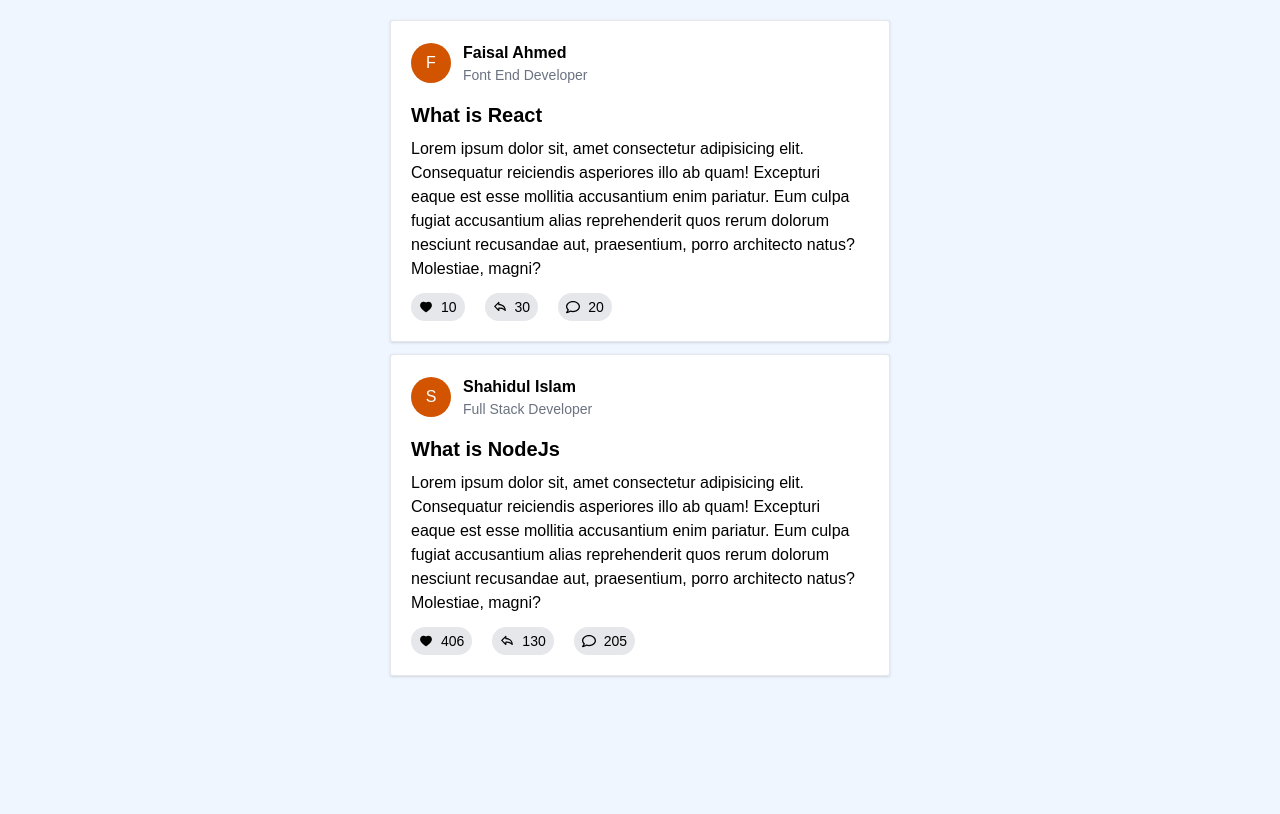
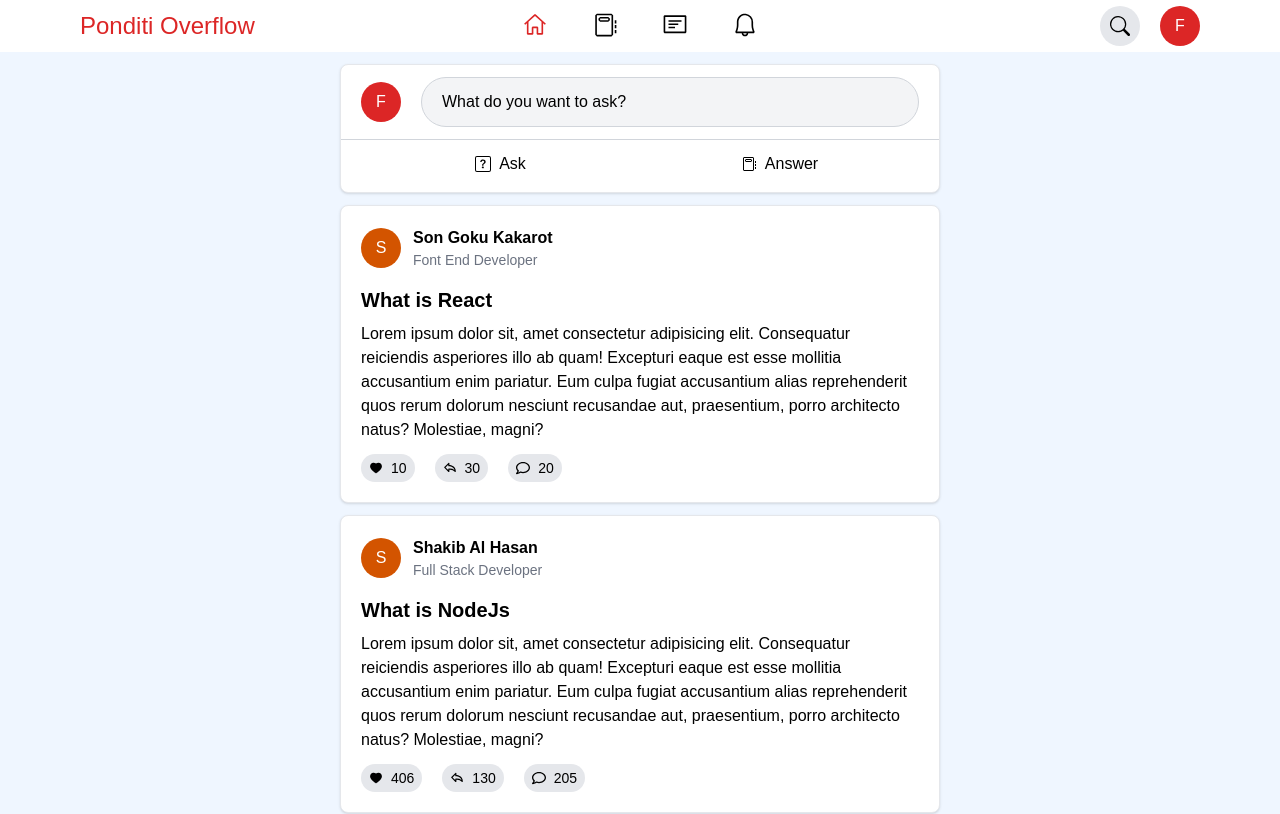
Before and after one commit to Byte-Walker/ponditi-overflow-fr, a React (Create React App) app: page / in a window 1280 px wide. Shown: the top 814 px of the page. Built offline with nearby package versions, Linux system fonts and the light colour scheme.

Commit message:
home partically completed

```diff
--- a/public/index.html
+++ b/public/index.html
@@ -5,10 +5,7 @@
     <link rel="icon" href="%PUBLIC_URL%/favicon.ico" />
     <meta name="viewport" content="width=device-width, initial-scale=1" />
     <meta name="theme-color" content="#000000" />
-    <meta
-      name="description"
-      content="Web site created using create-react-app"
-    />
+    <meta name="description" content="Web site created using create-react-app" />
     <link rel="apple-touch-icon" href="%PUBLIC_URL%/logo192.png" />
     <!--
       manifest.json provides metadata used when your web app is installed on a
@@ -29,6 +26,7 @@
   <body>
     <noscript>You need to enable JavaScript to run this app.</noscript>
     <div id="root"></div>
+    <div id="modal"></div>
     <!--
       This HTML file is a template.
       If you open it directly in the browser, you will see an empty page.
--- a/src/Page/Home/Home.jsx
+++ b/src/Page/Home/Home.jsx
@@ -1,10 +1,12 @@
 import React from "react";
 import Feed from "../../components/Feed/Feed";
+import NavBar from "../../components/NavBar/NavBar";
+import Post from "./Post";
 
 const Home = () => {
   const feedInfo = [
     {
-      name: "Faisal Ahmed",
+      name: "Son Goku Kakarot",
       designation: "Font End Developer",
       question: "What is React",
       answer: `Lorem ipsum dolor sit, amet consectetur adipisicing elit. Consequatur reiciendis asperiores
@@ -16,7 +18,7 @@ const Home = () => {
       share: 30,
     },
     {
-      name: "Shahidul Islam",
+      name: "Shakib Al Hasan",
       designation: "Full Stack Developer",
       question: "What is NodeJs",
       answer: `Lorem ipsum dolor sit, amet consectetur adipisicing elit. Consequatur reiciendis asperiores
@@ -27,13 +29,33 @@ const Home = () => {
       comment: 205,
       share: 130,
     },
+    {
+      name: "Adam Grilcist",
+      designation: "Useless MF",
+      question: "What is Programming",
+      answer: `Lorem ipsum dolor sit, amet consectetur adipisicing elit. Consequatur reiciendis asperiores
+      illo ab quam! Excepturi eaque est esse mollitia accusantium enim pariatur. Eum culpa fugiat
+      accusantium alias reprehenderit quos rerum dolorum nesciunt recusandae aut, praesentium, porro
+      architecto natus? Molestiae, magni?`,
+      love: 46,
+      comment: 22,
+      share: 110,
+    },
   ];
   return (
-    <section className="container mx-auto p-5 ">
-      {feedInfo.map((feedInformation) => (
-        <Feed feedInfo={feedInformation} />
-      ))}
-    </section>
+    <>
+      <NavBar />
+      <section className="container mx-auto homePageGrid gap-10 mt-3">
+        <div></div>
+        <div className="">
+          <Post />
+          {feedInfo.map((feedInformation) => (
+            <Feed feedInfo={feedInformation} key={Math.random()} />
+          ))}
+        </div>
+        <div></div>
+      </section>
+    </>
   );
 };
 
--- /dev/null
+++ b/src/Page/Home/Post.jsx
@@ -0,0 +1,53 @@
+import React, { useState } from "react";
+import DpMaker from "../../components/DpMaker/DpMaker";
+import { BsQuestionSquare } from "react-icons/bs";
+import { VscNotebook } from "react-icons/vsc";
+import Modal from "../../components/Modal/Modal";
+const Post = () => {
+  const [postModal, setPostModal] = useState(false);
+  return (
+    <section className="mb-3 rounded-lg shadow border bg-white py-3 border-gray-200">
+      <div className="centerY gap-5 border-b border-gray-300 px-5 pb-3">
+        {/* user's dp */}
+        <div>{false ? <img src="" alt="" /> : <DpMaker name={"Faisal Ahmed"} />}</div>
+        {/* post box */}
+        <div className="input rounded-full" onClick={() => setPostModal(true)}>
+          <h1>What do you want to ask?</h1>
+          <Modal openModal={postModal} setOpenModal={setPostModal} title="What Do You Want to Ask?">
+            <div className="p-5">
+              <div className="bg-blue-100 text-blue-600 text-sm p-3 mb-3">
+                <h1 className="font-semibold text-base">Tips on getting good answers quickly</h1>
+                <div className="px-4">
+                  <ul className="list-disc">
+                    <li>Make sure your question has not been asked already</li>
+                    <li>Keep your question short and to the point</li>
+                    <li>Double-check grammar and spelling</li>
+                  </ul>
+                </div>
+              </div>
+              <textarea
+                className="w-full h-fit min-h-[40px] px-5 py-3 outline-none border-b border-gray-400"
+                placeholder="What do you want to ask?"
+                rows={"4"}
+              />
+              <button className="btn-red">Ask</button>
+            </div>
+          </Modal>
+        </div>
+      </div>
+      <div className="grid grid-cols-2 pt-2 px-5">
+        <button
+          className="centerXY hover:bg-gray-300 py-1 rounded"
+          onClick={() => setPostModal(true)}
+        >
+          <BsQuestionSquare /> &nbsp; Ask
+        </button>
+        <button className="centerXY hover:bg-gray-300 py-1 rounded">
+          <VscNotebook /> &nbsp; Answer
+        </button>
+      </div>
+    </section>
+  );
+};
+
+export default Post;
--- /dev/null
+++ b/src/components/CustomNavLink/CustomNavLink.jsx
@@ -0,0 +1,19 @@
+import { NavLink, useMatch, useResolvedPath } from "react-router-dom";
+
+const CustomNavLink = ({ to, children }) => {
+  let resolved = useResolvedPath(to);
+  let match = useMatch({ path: resolved.pathname, end: true });
+
+  return (
+    <NavLink
+      to={to}
+      className={`text-[26px] p-2 border-b-2 border-transparent ${
+        match ? "border-red-600 text-red-600" : "border-transparent"
+      }`}
+    >
+      <span className="">{children}</span>
+    </NavLink>
+  );
+};
+
+export default CustomNavLink;
--- a/src/components/DpMaker/DpMaker.jsx
+++ b/src/components/DpMaker/DpMaker.jsx
@@ -1,10 +1,15 @@
 import React from "react";
 
-const DpMaker = ({ name, height, color }) => {
+const DpMaker = ({ name, height, color, onClick }) => {
   return (
     <div
-      className="rounded-full centerXY"
-      style={{ height: height, width: height ? height : "40px", backgroundColor: color }}
+      className="rounded-full centerXY cursor-pointer"
+      style={{
+        height: height ? height : "40px",
+        width: height ? height : "40px",
+        backgroundColor: color ? color : "#DC2626",
+      }}
+      onClick={onClick}
     >
       <h1 className="text-white">{name[0]}</h1>
     </div>
--- a/src/components/Feed/Feed.jsx
+++ b/src/components/Feed/Feed.jsx
@@ -7,9 +7,9 @@ const Feed = ({ feedInfo }) => {
   const { name, designation, question, answer, love, comment, share } = feedInfo;
   // const { img_url } = user;
   return (
-    <section className="mb-3 shadow mx-auto max-w-[500px] border border-gray-200">
+    <section className="mb-3 bg-white shadow border rounded-lg border-gray-200">
       {/* Card */}
-      <div className="bg-white rounded p-5 ">
+      <div className="p-5 ">
         {/* user info starts*/}
         <div className="flex gap-3 centerY mb-4">
           <DpMaker name={name} height="40px" color="#d35400" />
--- /dev/null
+++ b/src/components/Modal/Modal.jsx
@@ -0,0 +1,35 @@
+import React from "react";
+import { createPortal } from "react-dom";
+import { VscClose } from "react-icons/vsc";
+
+const Modal = ({ openModal, setOpenModal, children, title }) => {
+  if (!openModal) {
+    return null;
+  }
+  const closeModal = () => {
+    setOpenModal(false);
+  };
+
+  return createPortal(
+    // modal overlay
+    <div className="centerXY modal" onClick={closeModal}>
+      {/* modal body */}
+      <div className="bg-white min-w-[400px] h-fit rounded" onClick={(e) => e.stopPropagation()}>
+        {/* modals header */}
+        <header className="border-b border-gray-300 centerY justify-between p-3">
+          <h1 className="text-xl font-semibold">{title}</h1>
+          <button
+            className="w-[30px] h-[30px] rounded-full bg-gray-400 centerXY text-white"
+            onClick={closeModal}
+          >
+            {<VscClose />}
+          </button>
+        </header>
+        <div>{children}</div>
+      </div>
+    </div>,
+    document.getElementById("modal")
+  );
+};
+
+export default Modal;
--- /dev/null
+++ b/src/components/NavBar/NavBar.jsx
@@ -0,0 +1,76 @@
+import React, { useState } from "react";
+import DpMaker from "../DpMaker/DpMaker";
+import { VscNotebook, VscNote, VscHome, VscBell } from "react-icons/vsc";
+import { BsSearch } from "react-icons/bs";
+import CustomNavLink from "../CustomNavLink/CustomNavLink";
+import Modal from "../Modal/Modal";
+
+const NavBar = () => {
+  const [openModal, setOpenModal] = useState(false);
+  const [profileModal, setProfileModal] = useState(false);
+
+  return (
+    <section className="bg-white sticky py-1 top-0 z-50">
+      <nav className="container mx-auto navGrid">
+        {/* left */}
+        <div className="centerY gap-5">
+          <h1 className="text-2xl font-title text-red-600">Ponditi Overflow</h1>
+        </div>
+        {/* middle */}
+        {/* navigation link */}
+        <div className="flex justify-center gap-7">
+          <CustomNavLink to={"/"}>
+            <VscHome />
+          </CustomNavLink>
+          <CustomNavLink to={"/answer"}>
+            <VscNotebook />
+          </CustomNavLink>
+          <CustomNavLink to={"/following"}>
+            <VscNote />
+          </CustomNavLink>
+          <CustomNavLink to={"/following"}>
+            <VscBell />
+          </CustomNavLink>
+        </div>
+        {/* right */}
+        <div className="centerY justify-end gap-5">
+          <button
+            className="text-[20px] h-[40px] w-[40px] rounded-full bg-gray-200 centerXY"
+            onClick={() => setOpenModal(true)}
+          >
+            <BsSearch />
+          </button>
+          {/* search modal */}
+          <Modal
+            openModal={openModal}
+            setOpenModal={setOpenModal}
+            title={"What do u want to search?"}
+          >
+            <>
+              <div className="p-5">
+                <input className="input" type="text" placeholder="Write the keyword here" />
+                <button className="btn-red">Search</button>
+              </div>
+            </>
+          </Modal>
+          <div onClick={() => setProfileModal(true)}>
+            {false ? (
+              <img src="" alt="" />
+            ) : (
+              <DpMaker name="Faisal" color="#DC2626" height="40px" />
+            )}
+            <Modal openModal={profileModal} setOpenModal={setProfileModal} title={"Log in"}>
+              <>
+                <div className="p-5">
+                  <button className="w-full bg-red-600 text-white p-2 rounded mt-3">Logout</button>
+                </div>
+              </>
+            </Modal>
+          </div>
+        </div>
+      </nav>
+    </section>
+  );
+};
+
+export default NavBar;
--- a/src/index.css
+++ b/src/index.css
@@ -3,12 +3,32 @@
 @tailwind utilities;
 
 @import url("https://fonts.googleapis.com/css2?family=Poppins:wght@400;600;700&display=swap");
+@import url("https://fonts.googleapis.com/css2?family=Finlandica:ital,wght@1,700&display=swap");
 html,
 body {
   font-family: "Poppins", sans-serif;
   @apply bg-blue-50;
 }
 
+.font-title {
+  font-family: "Finlandica", sans-serif;
+}
+
+.container {
+  max-width: 1120px;
+}
+.modal {
+  background: rgba(0, 0, 0, 0.7);
+  min-height: 100vh;
+  min-width: 100vw;
+  position: fixed;
+  top: 0;
+}
+
+.homePageGrid {
+  display: grid;
+  grid-template-columns: auto 600px auto;
+}
 @layer components {
   .centerXY {
     @apply flex items-center justify-center;
@@ -22,9 +42,16 @@ body {
   .transition {
     @apply transition-all duration-300;
   }
-  .iconSize {
-  }
   .iconButton {
     @apply text-sm flex items-center gap-2 px-2 py-1 bg-gray-200 rounded-3xl;
   }
+  .iconButtonSquare {
+    @apply focus:border-red-600;
+  }
+  .navGrid {
+    @apply grid grid-cols-3;
+  }
+  .btn-red {
+    @apply w-full bg-red-600 text-white p-2 rounded mt-3;
+  }
 }
```
